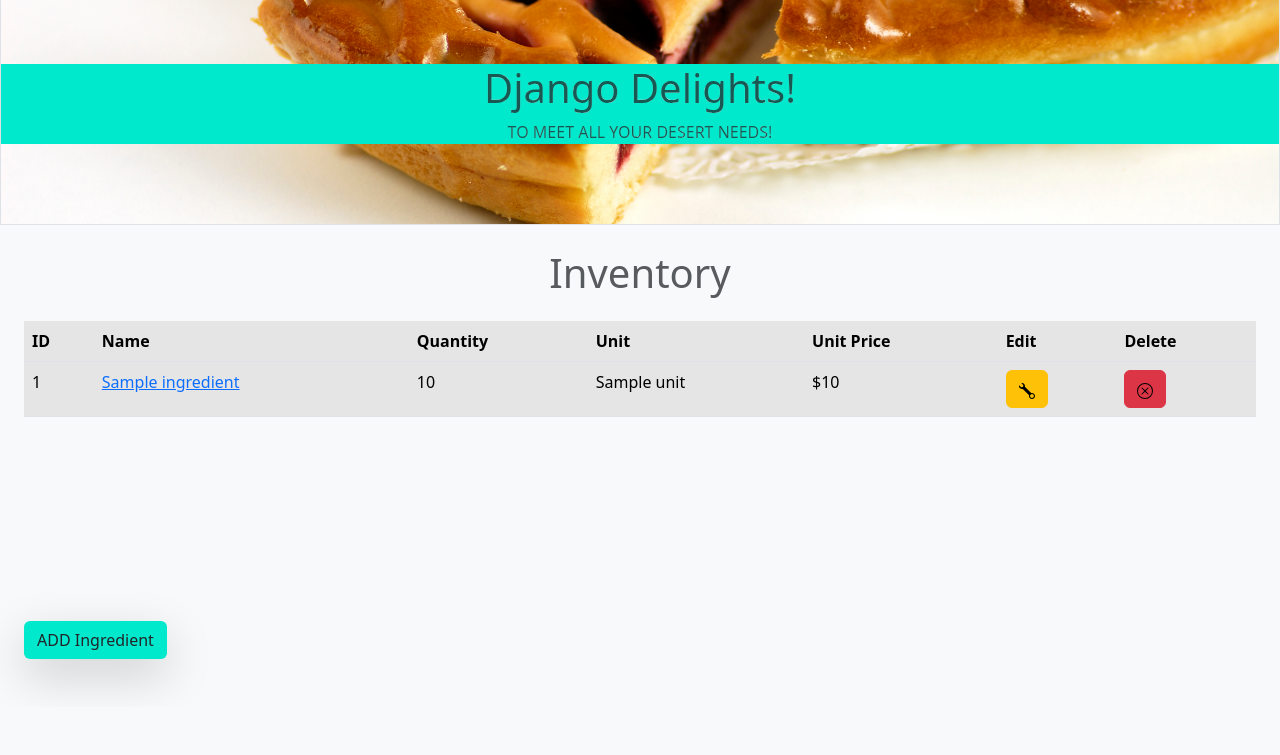
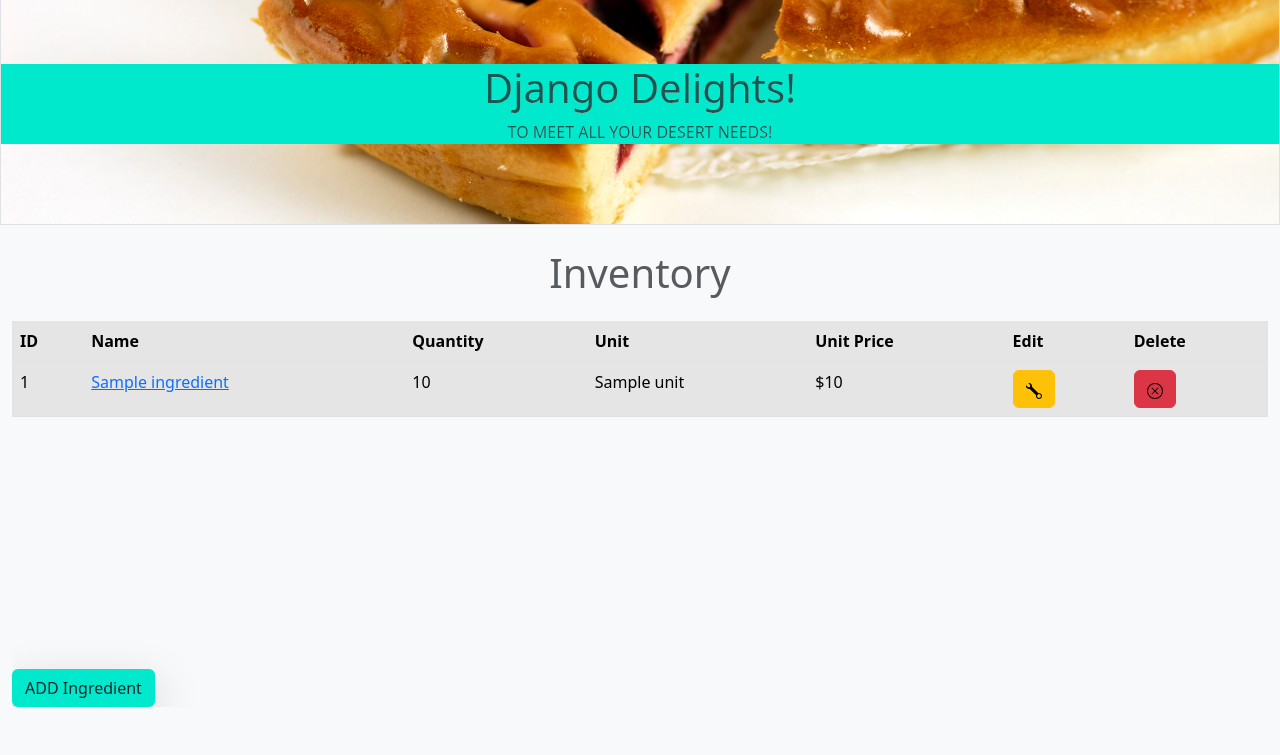
Before and after one commit to tylerchenoweth/Django_Delights, a Django app: template inventory/templates/inventory/ingredient.html in a window 1280 px wide. Shown: the part 109-864 px from the top of the page. Before the commit the page ends 797 px from the top, so only its background shows below. Run offline with Django 3.2, Linux system fonts and the light colour scheme; the template is opened without the code that fills it: most values are stand-ins (such as "Sample title", 1, 10 or a date in 2020); some libraries are stand-ins or nearby versions.

Commit message:
made changes to the table

```diff
--- a/inventory/templates/inventory/home.html
+++ b/inventory/templates/inventory/home.html
@@ -6,4 +6,8 @@
 
 {% block content %}
 <h1 class="text-center"> Homepage </h1>
+
+<p><strong class="font-weight-bold"> prep</strong></p>
+
+<p><strong> prep</strong></p>
 {% endblock %}
--- a/inventory/templates/inventory/ingredient.html
+++ b/inventory/templates/inventory/ingredient.html
@@ -7,11 +7,11 @@
 {% block content %}
 <h1 class="text-center text-muted my-4"> Inventory </h1>
 
-<div class="container-fluid">
+<div class="table-responsive">
     <div style="overflow: auto; height:300px;">
         <table class="table table-striped table-active" >
 
-        <thead style="position: sticky; top: 0;">
+        <thead class="bg-active" style="position: sticky; top: 0; background-color: #dfe0e1;">
             <th> ID </th>
             <th> Name </th>
             <th> Quantity </th>
@@ -41,9 +41,10 @@
         </tr>
         {% endfor %}
         </table>
+    </div>
 
-        <br><br>
-    </div>
+    <br><br>
+
     <a class="btn shadow-lg" style="background-color: #00e9cc;" href="{% url 'ingredientcreate' %}">
         ADD Ingredient
     </a>
```
